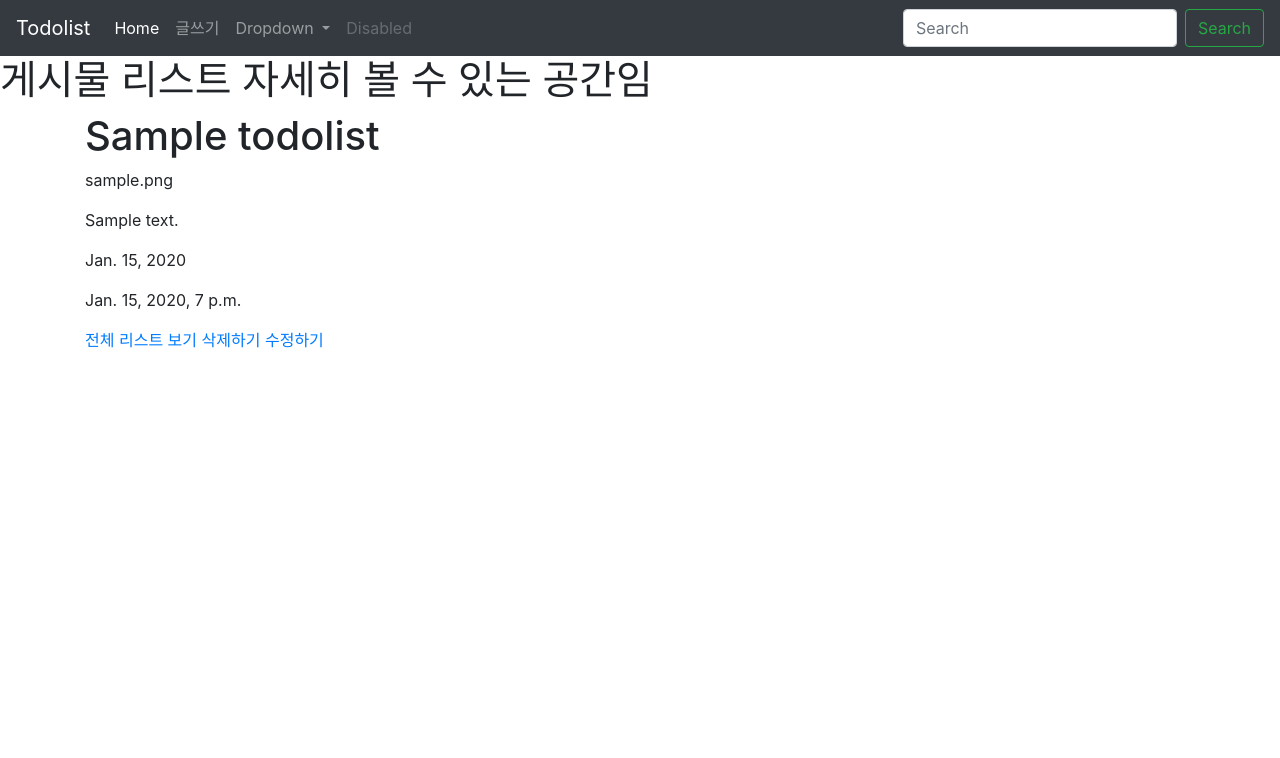
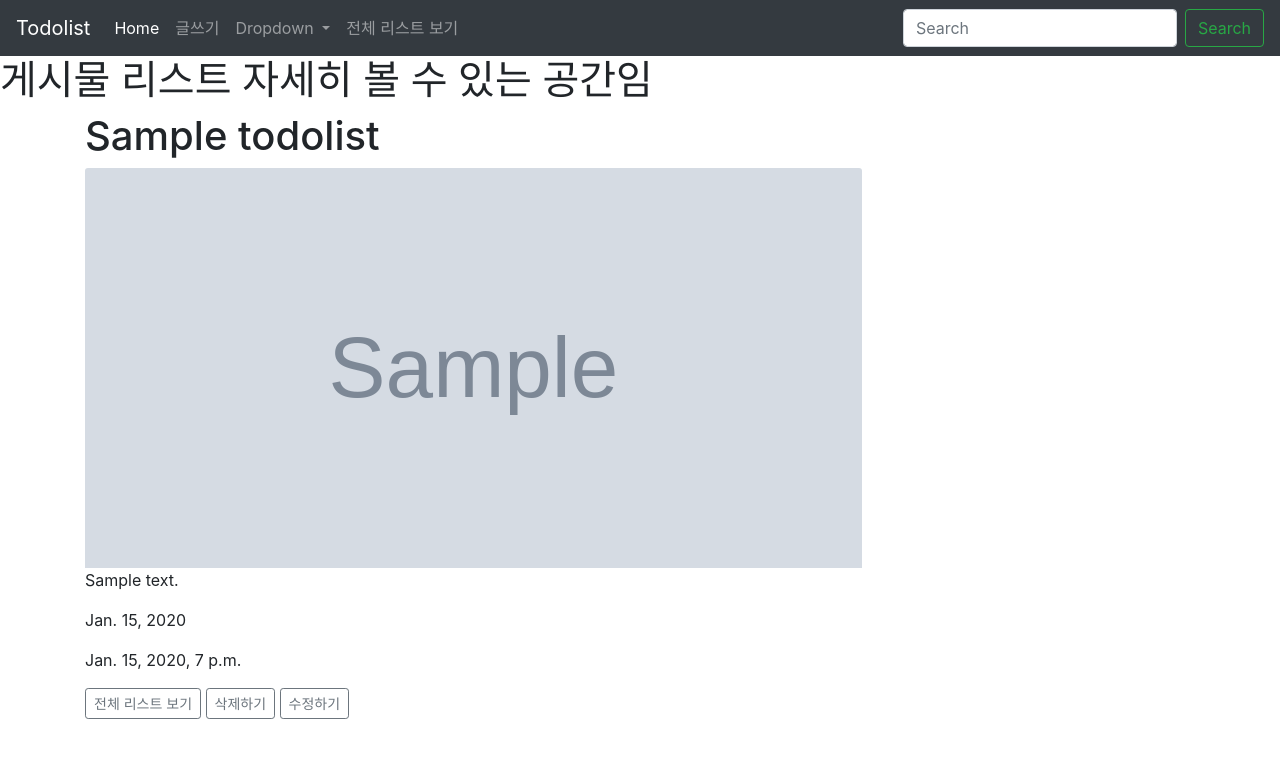
Before and after one commit to ajoulikelion8/toyproject_1day3ggang, a Django app: page /detail/1/ in a window 1280 px wide. Shown: the top 758 px of the page. Run offline with Django 3.2, Linux system fonts and the light colour scheme; tables that the repository leaves empty hold one stand-in row (values such as "Sample post"); grey boxes marked "Sample" are stand-in pictures; some libraries are stand-ins or nearby versions.

Commit message:
complete crud

```diff
--- a/content/templates/content/base.html
+++ b/content/templates/content/base.html
@@ -7,7 +7,7 @@
 
 <body>
   <nav class="navbar navbar-expand-lg navbar-dark bg-dark">
-      <a class="navbar-brand" href="#">Todolist</a>
+      <a class="navbar-brand" href="{% url 'mainpage' %}">Todolist</a>
       <button class="navbar-toggler" type="button" data-toggle="collapse" data-target="#navbarSupportedContent" aria-controls="navbarSupportedContent" aria-expanded="false" aria-label="Toggle navigation">
         <span class="navbar-toggler-icon"></span>
       </button>
@@ -15,10 +15,10 @@
       <div class="collapse navbar-collapse" id="navbarSupportedContent">
         <ul class="navbar-nav mr-auto">
           <li class="nav-item active">
-            <a class="nav-link" href="#">Home <span class="sr-only">(current)</span></a>
+            <a class="nav-link" href="{% url 'mainpage' %}">Home <span class="sr-only">(current)</span></a>
           </li>
           <li class="nav-item">
-            <a class="nav-link" href="{% url 'mainpage' %}">글쓰기</a>
+            <a class="nav-link" href="{% url 'create' %}">글쓰기</a>
           </li>
           <li class="nav-item dropdown">
             <a class="nav-link dropdown-toggle" href="#" id="navbarDropdown" role="button" data-toggle="dropdown" aria-haspopup="true" aria-expanded="false">
@@ -32,7 +32,7 @@
             </div>
           </li>
           <li class="nav-item">
-            <a class="nav-link disabled" href="#" tabindex="-1" aria-disabled="true">Disabled</a>
+            <a class="nav-link" href="{% url 'wholelist' %}" >전체 리스트 보기</a>
           </li>
         </ul>
         <form class="form-inline my-2 my-lg-0">
--- a/content/templates/content/create.html
+++ b/content/templates/content/create.html
@@ -1,9 +1,12 @@
 {% extends 'content/base.html' %}
 {% load static %}
+<head>
+    <link rel="stylesheet" href="{% static 'content/create.css' %}">
+</head>
 {% block content %}
 <h1> 게시물을 받을 공간임</h1>
 <div class = "container">
-    <form action="{% url 'create' %}", method="POST">
+    <form action="{% url 'create' %}" method="POST" enctype="multipart/form-data">
         {% csrf_token %}
         <table>
             {{form.as_table}}
--- a/content/templates/content/detail.html
+++ b/content/templates/content/detail.html
@@ -1,16 +1,17 @@
 {% extends 'content/base.html' %}
 {% load static %}
 {% block content %}
+
 <h1> 게시물 리스트 자세히 볼 수 있는 공간임</h1>
     <div class="container">
         <h1>{{list.title}}</h1>
-        <p>{{list.image}}</p>
+        <img class="card-img-top" data-src="holder.js/100px225?theme=thumb&amp;bg=55595c&amp;fg=eceeef&amp;text=Thumbnail" alt="Thumbnail [100%x225]" style="height: 50%; width: 70%; display: block;" src="{{ list.image.url }}" data-holder-rendered="true">
         <p>{{list.description}}</p>
         <p>{{list.write_time}}</p>
         <p>{{list.finish_time}}</p>
-        <a href="{% url 'wholelist' %}">전체 리스트 보기</a>
-        <a href="{% url 'delete' list.id %}">삭제하기</a>
-        <a href="{% url 'update' list.id %}">수정하기</a>
+        <a type="button" class="btn btn-sm btn-outline-secondary" href="{% url 'wholelist' %}">전체 리스트 보기</a>
+        <a type="button" class="btn btn-sm btn-outline-secondary" href="{% url 'delete' list.id %}">삭제하기</a>
+        <a type="button" class="btn btn-sm btn-outline-secondary" href="{% url 'update' list.id %}">수정하기</a>
     </div>
 
 
--- a/content/templates/content/update.html
+++ b/content/templates/content/update.html
@@ -2,7 +2,7 @@
 {% block content %}
     <h1>업데이트 보여라</h1>
     <div class = "container">
-        <form  method="POST">
+        <form  method="POST" enctype="multipart/form-data">
             {% csrf_token %}
             <table>
                 {{form.as_table}}
--- a/content/templates/content/wholelist.html
+++ b/content/templates/content/wholelist.html
@@ -17,8 +17,10 @@
               <p class="card-text">{{list.summary}}</p>
               <div class="d-flex justify-content-between align-items-center">
                 <div class="btn-group">
-                  <button type="button" class="btn btn-sm btn-outline-secondary">View</button>
-                  <button type="button" class="btn btn-sm btn-outline-secondary">Edit</button>
+                  <a type="button" class="btn btn-sm btn-outline-secondary" href="{% url 'detail' list.id %}">자세히</a>
+                  <a type="button" class="btn btn-sm btn-outline-secondary" href="{% url 'update' list.id %}">수정하기</a>
+                  <a type="button" class="btn btn-sm btn-outline-secondary" href="{% url 'delete' list.id %}">삭제하기</a>
+
                 </div>
                 <small class="text-muted"><strong>{{list.write_time}}</strong></small>
               </div>
--- a/content/views.py
+++ b/content/views.py
@@ -14,7 +14,7 @@ def wholelist(request):
 
 def create(request):
     if request.method == 'POST':
-        form = PostForm(request.POST)
+        form = PostForm(request.POST or None, request.FILES or None)
         if form.is_valid():
             form.save()
             return redirect('wholelist')
--- a/todolist/settings.py
+++ b/todolist/settings.py
@@ -64,6 +64,7 @@ TEMPLATES = [
                 'django.template.context_processors.request',
                 'django.contrib.auth.context_processors.auth',
                 'django.contrib.messages.context_processors.messages',
+                'django.template.context_processors.media',
             ],
         },
     },
```
Also changed, not shown: content/static/content/create.css (added, +34 -0 lines).
